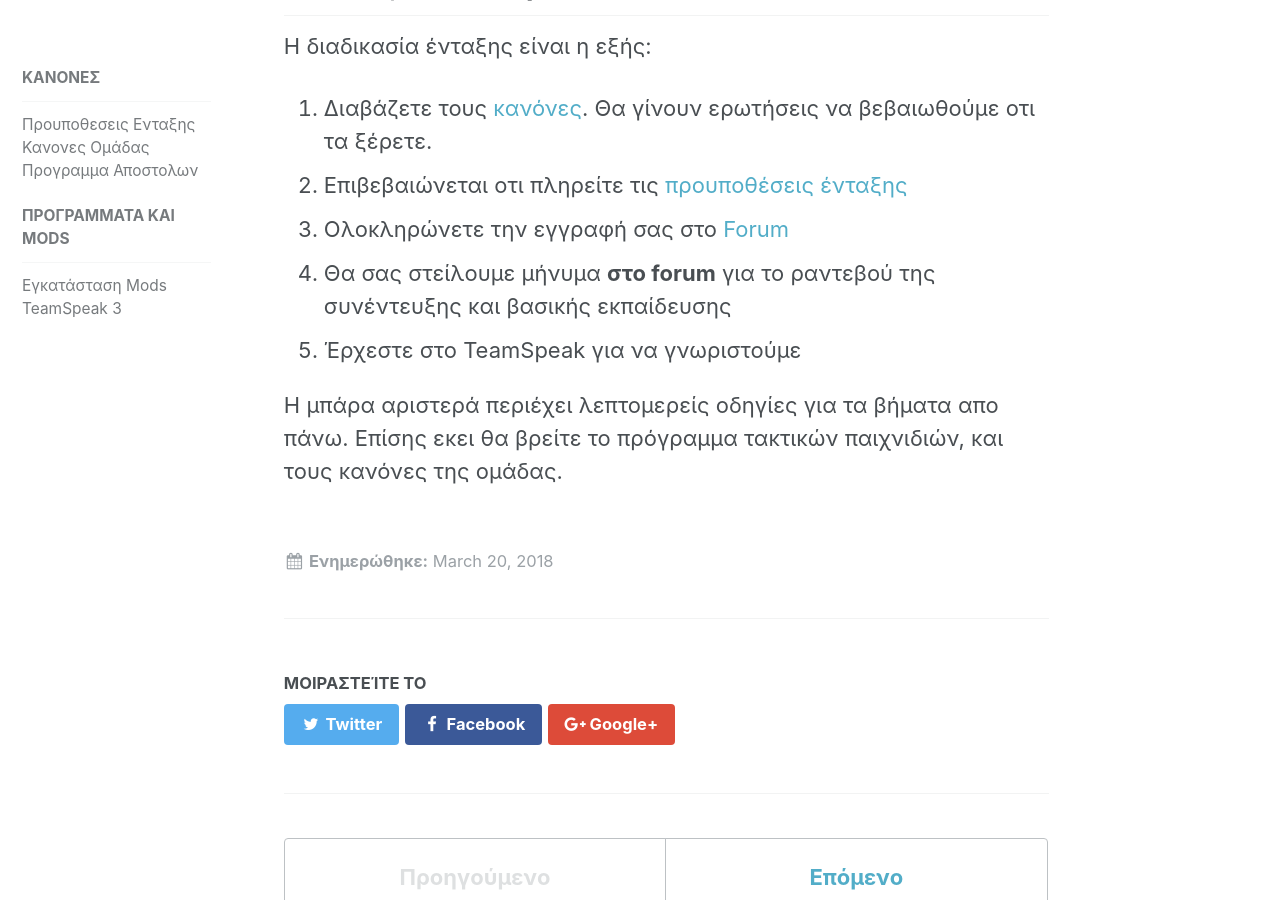
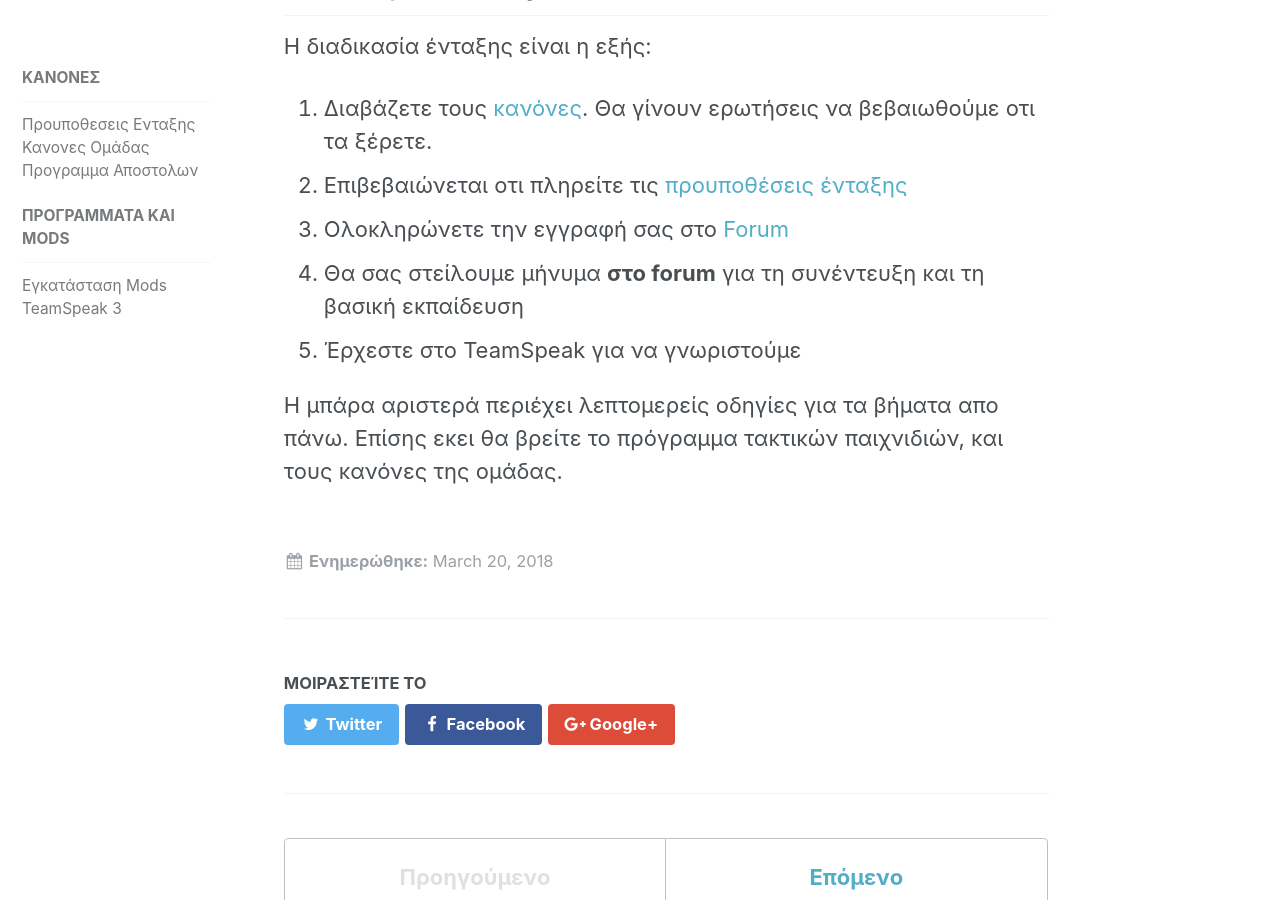
Before and after one commit to SharkGR/Pages, a Jekyll site: the page built from _join/index.md, in a window 1280 px wide and 900 px high, scrolled down 1149 px. Built offline with Jekyll 4.4.1, drawn with Linux system fonts in a browser that asks for light colours.

Commit message:
update wording

```diff
--- a/_join/index.md
+++ b/_join/index.md
@@ -34,7 +34,7 @@ header:
 1. Διαβάζετε τους [κανόνες][rules]. Θα γίνουν ερωτήσεις να βεβαιωθούμε οτι τα ξέρετε.
 1. Επιβεβαιώνεται οτι πληρείτε τις [προυποθέσεις ένταξης][prereqs]
 1. Ολοκληρώνετε την εγγραφή σας στο [Forum]({{ site.forum }})
-1. Θα σας στείλουμε μήνυμα **στο forum** για το ραντεβού της συνέντευξης και βασικής εκπαίδευσης
+1. Θα σας στείλουμε μήνυμα **στο forum** για τη συνέντευξη και τη βασική εκπαίδευση
 1. Έρχεστε στο TeamSpeak για να γνωριστούμε
 
  Η μπάρα αριστερά περιέχει λεπτομερείς οδηγίες για τα βήματα απο πάνω. Επίσης
```
